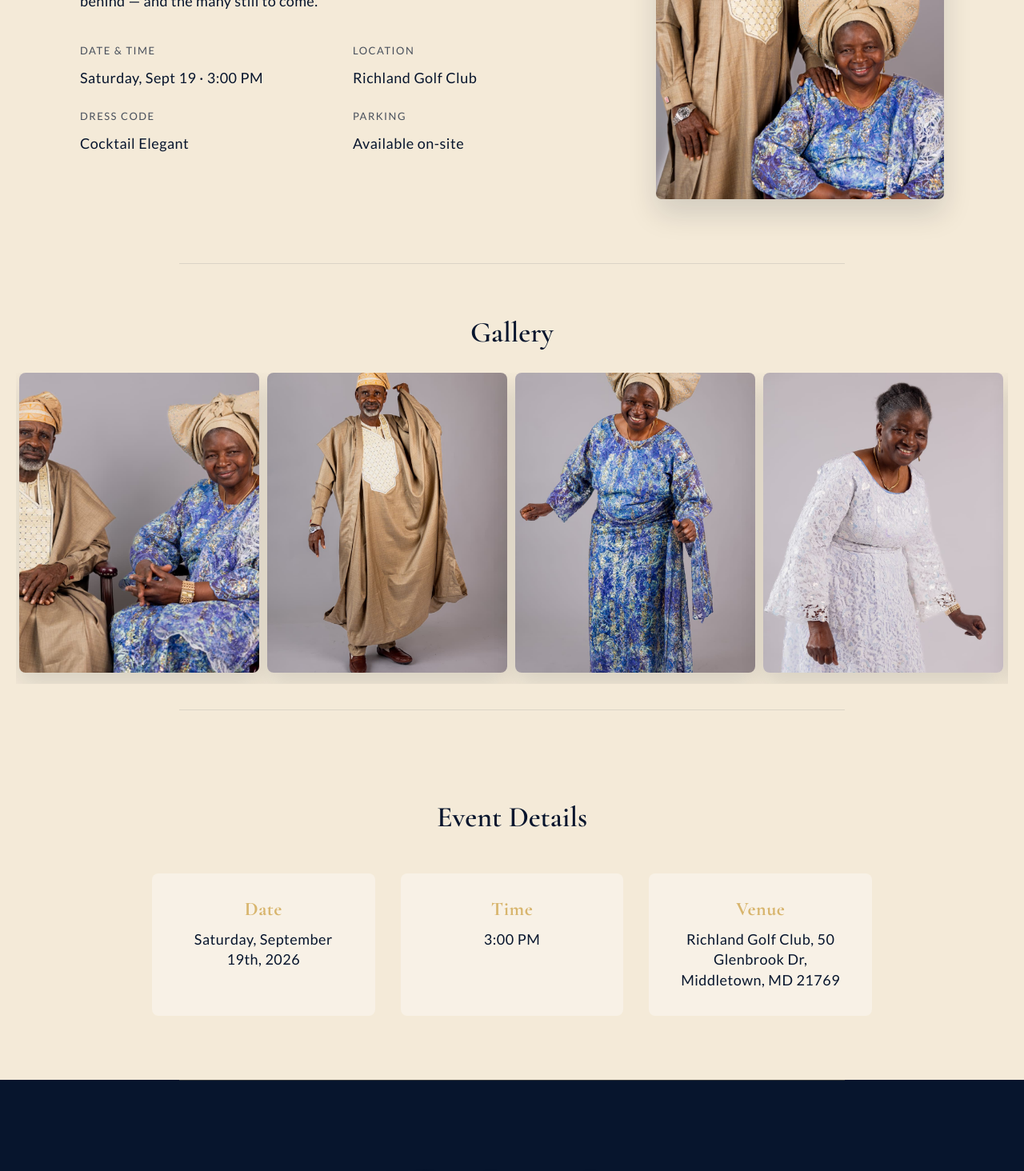
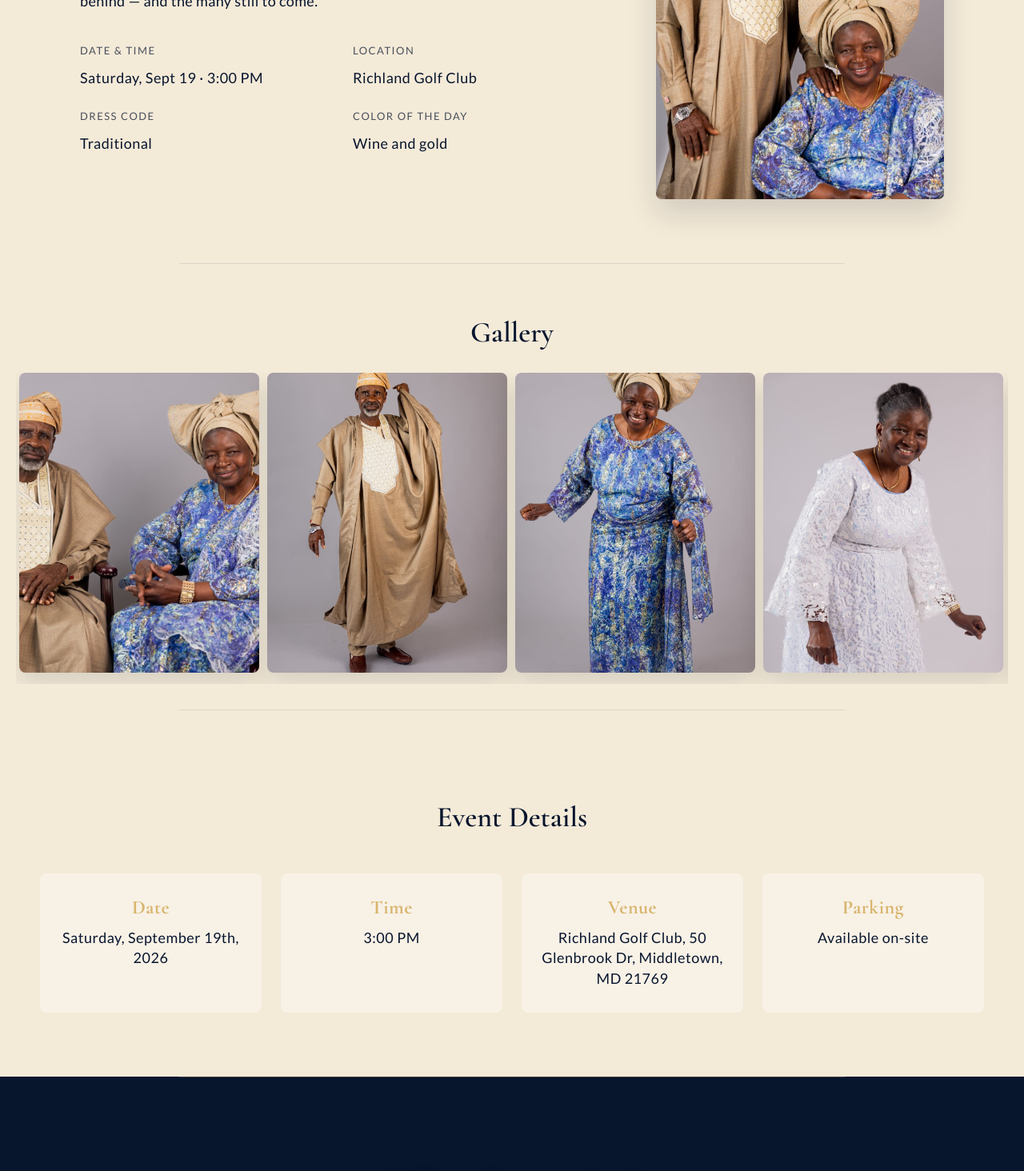
Before and after one commit to SEIfeoluwa/birthday-rsvps, a React (Vite) app: page / in a window 1280 px wide. Shown: the part 1151-2615 px from the top of the page at 80% size. Built offline with nearby package versions, Linux system fonts and the light colour scheme; no server answers.

Commit message:
Customer requests

```diff
--- a/src/App.css
+++ b/src/App.css
@@ -294,11 +294,11 @@
   }
 
   .schedule-items {
-    max-width: 900px;
+    max-width: 1180px;
     margin: 0 auto;
     display: grid;
-    grid-template-columns: repeat(auto-fit, minmax(250px, 1fr));
-    gap: 32px;
+    grid-template-columns: repeat(4, minmax(0, 1fr));
+    gap: 24px;
 
     @media (max-width: 768px) {
       gap: 24px;
@@ -307,7 +307,7 @@
 
     .schedule-item {
       text-align: center;
-      padding: 32px;
+      padding: 30px 24px;
       background: rgba(255, 255, 255, 0.34);
       border-radius: 8px;
       transition: all 0.3s ease;
@@ -814,11 +814,6 @@ button {
   color: #991b1b;
 }
 
-.attendance-maybe {
-  background: rgba(133, 77, 14, 0.14);
-  color: #854d0e;
-}
-
 .admin-table td.message-cell {
   max-width: 320px;
   overflow-wrap: anywhere;
--- a/src/components/home/AboutSection.tsx
+++ b/src/components/home/AboutSection.tsx
@@ -23,11 +23,11 @@ export default function About() {
             </div>
             <div>
               <dt>Dress Code</dt>
-              <dd>Cocktail Elegant</dd>
+              <dd>Traditional</dd>
             </div>
             <div>
-              <dt>Parking</dt>
-              <dd>Available on-site</dd>
+              <dt>Color of the Day</dt>
+              <dd>Wine and gold</dd>
             </div>
           </dl>
         </div>
--- a/src/components/home/RsvpSection.tsx
+++ b/src/components/home/RsvpSection.tsx
@@ -12,7 +12,7 @@ type FormData = Omit<RSVPInput, 'attendance'> & {
   attendance: RSVPInput['attendance'] | ''
 }
 
-const guestCountOptions = Array.from({ length: 11 }, (_, count) => count)
+const guestCountOptions = Array.from({ length: 3 }, (_, count) => count)
 
 const initialFormData: FormData = {
   firstName: '',
@@ -150,7 +150,6 @@ export default function Rsvp({ onRsvpClick }: RsvpProps) {
               <option value="">Select your attendance</option>
               <option value="yes">Yes, I'll be there!</option>
               <option value="no">Sorry, I can't make it</option>
-              <option value="maybe">Maybe</option>
             </select>
           </div>
         </div>
--- a/src/components/home/ScheduleSection.tsx
+++ b/src/components/home/ScheduleSection.tsx
@@ -15,6 +15,10 @@ export default function Schedule() {
           <h3>Venue</h3>
           <p>Richland Golf Club, 50 Glenbrook Dr, Middletown, MD 21769</p>
         </div>
+        <div className="schedule-item">
+          <h3>Parking</h3>
+          <p>Available on-site</p>
+        </div>
       </div>
     </section>
   )
--- a/src/pages/AdminDashboardPage.tsx
+++ b/src/pages/AdminDashboardPage.tsx
@@ -4,9 +4,13 @@ import { useNavigate } from 'react-router-dom'
 import { getRsvpDashboardStats, updateRsvp } from '../services/rsvps'
 import { supabase } from '../services/supabase'
 import type { RsvpDashboardStats } from '../services/rsvps'
-import type { AttendanceStatus, RsvpRecord, UpdateRsvpRecord } from '../types/database'
+import type {
+  AttendanceStatus,
+  RsvpRecord,
+  UpdateRsvpRecord,
+} from '../types/database'
 
-const guestCountOptions = Array.from({ length: 11 }, (_, count) => count)
+const guestCountOptions = Array.from({ length: 3 }, (_, count) => count)
 
 function toEditForm(rsvp: RsvpRecord): UpdateRsvpRecord {
   return {
@@ -126,12 +130,12 @@ export default function AdminDashboardPage() {
       return 'Phone number is required.'
     }
 
-    if (totalGuests > 10) {
-      return 'Guest count cannot exceed 10.'
+    if (totalGuests > 2) {
+      return 'Guest count cannot exceed 2.'
     }
 
     if (form.attendance !== 'no' && totalGuests < 1) {
-      return 'Guest count must be at least 1 for Yes or Maybe responses.'
+      return 'Guest count must be at least 1 for Yes responses.'
     }
 
     if ((form.message?.length ?? 0) > 500) {
@@ -220,11 +224,6 @@ export default function AdminDashboardPage() {
           <article className="stat-card">
             <h2>{stats.no_responses}</h2>
             <p>No Responses</p>
-          </article>
-
-          <article className="stat-card">
-            <h2>{stats.maybe_responses}</h2>
-            <p>Maybe Responses</p>
           </article>
 
           <article className="stat-card">
@@ -351,7 +350,6 @@ export default function AdminDashboardPage() {
                         >
                           <option value="yes">Yes</option>
                           <option value="no">No</option>
-                          <option value="maybe">Maybe</option>
                         </select>
                       ) : (
                         <span
--- a/src/schemas/rsvpSchema.ts
+++ b/src/schemas/rsvpSchema.ts
@@ -4,13 +4,13 @@ const guestCountSchema = z.coerce
   .number()
   .int("Guest counts must be whole numbers.")
   .min(0, "Guest counts cannot be negative.")
-  .max(10, "Guest counts cannot exceed 10.");
+  .max(2, "Guest counts cannot exceed 2.");
 
 export const rsvpSchema = z.object({
     firstName: z.string().trim().min(1, "Enter your first name."),
     lastName: z.string().trim().min(1, "Enter your last name."),
     phone: z.string().trim().min(1, "Enter your phone number."),
-    attendance: z.enum(["yes", "no", "maybe"], { error: "Select your attendance." }),
+    attendance: z.enum(["yes", "no"], { error: "Select your attendance." }),
     maleGuestCount: guestCountSchema,
     femaleGuestCount: guestCountSchema,
     childGuestCount: guestCountSchema,
@@ -24,9 +24,9 @@ export const rsvpSchema = z.object({
   },
 ).refine(
   ({ maleGuestCount, femaleGuestCount, childGuestCount }) =>
-    maleGuestCount + femaleGuestCount + childGuestCount <= 10,
+    maleGuestCount + femaleGuestCount + childGuestCount <= 2,
   {
-    message: "Guest count cannot exceed 10.",
+    message: "Guest count cannot exceed 2.",
     path: ["maleGuestCount"],
   },
 );
--- a/src/services/rsvps.ts
+++ b/src/services/rsvps.ts
@@ -6,7 +6,6 @@ export interface RsvpDashboardStats {
   total_responses: number
   yes_responses: number
   no_responses: number
-  maybe_responses: number
   total_attending_guests: number
   total_men: number
   total_women: number
--- a/src/types/database.ts
+++ b/src/types/database.ts
@@ -1,4 +1,4 @@
-export type AttendanceStatus = 'yes' | 'no' | 'maybe'
+export type AttendanceStatus = 'yes' | 'no'
 
 export type RsvpRecord = {
   id: string
```
